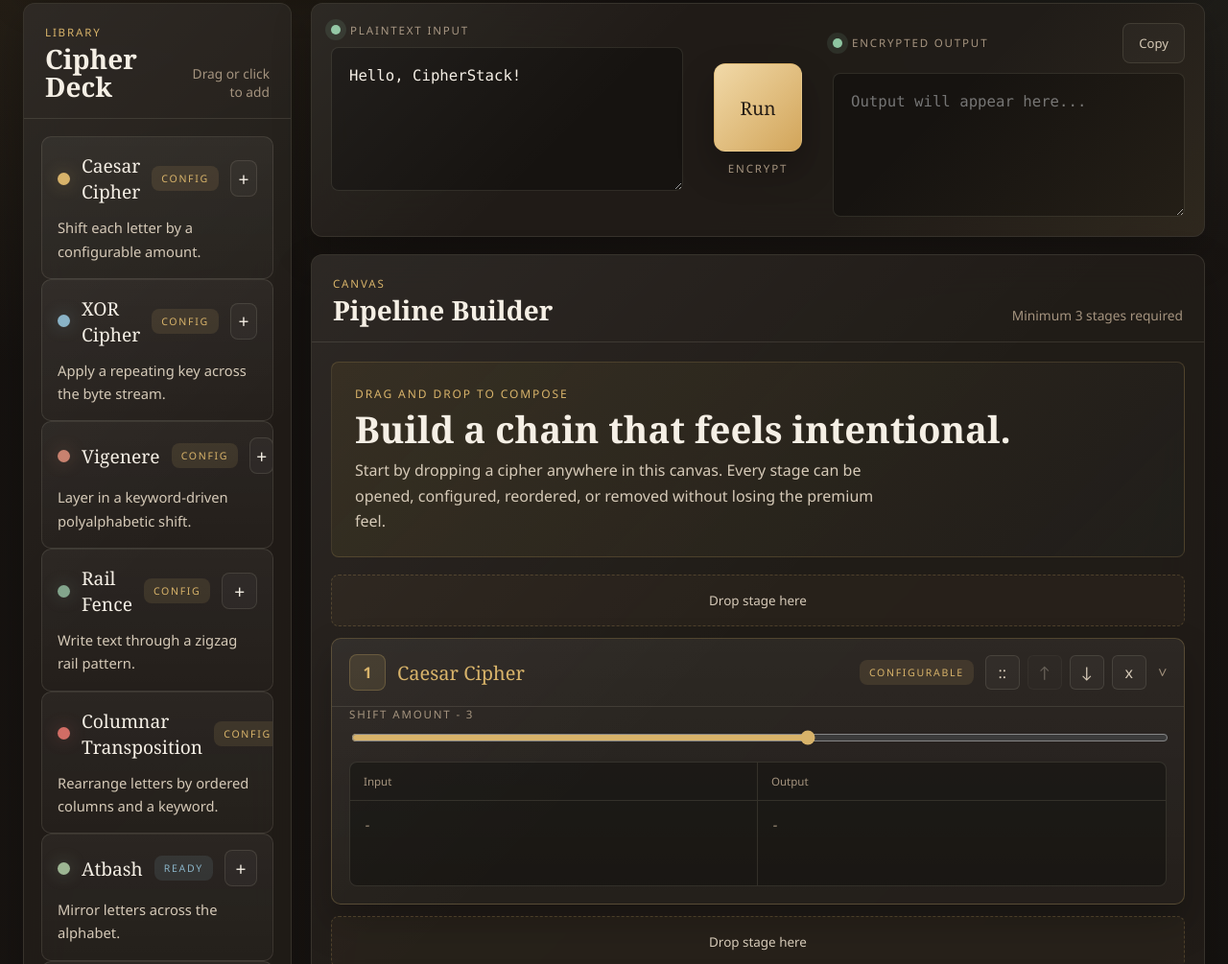
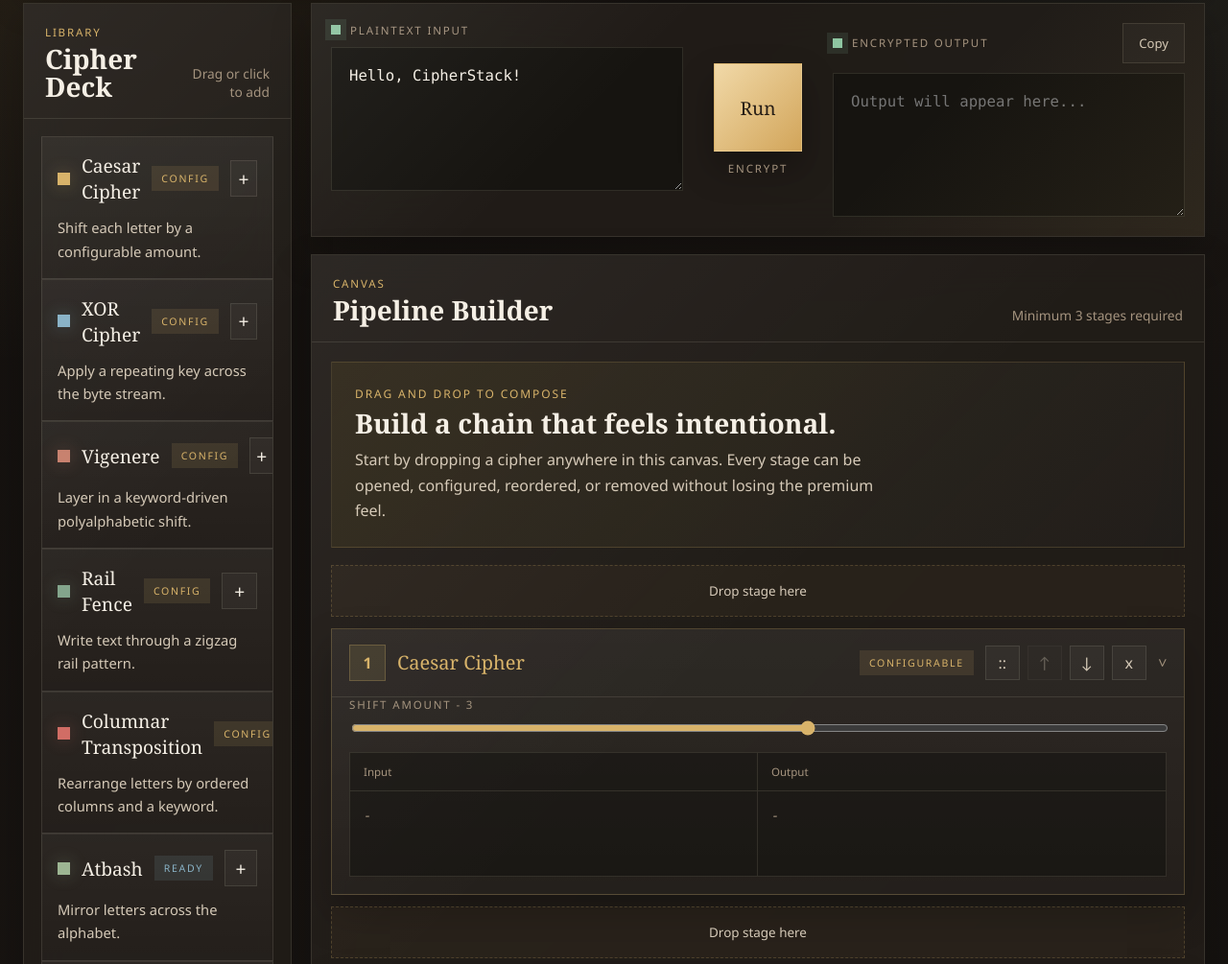
Before and after one commit to Zaki-Haider1/vyrothon, a website: page public/index.html in a window 1280 px wide. Shown: the part 427-1432 px from the top of the page at 96% size. Drawn offline with Linux system fonts and the light colour scheme.

Commit message:
radius changes

```diff
--- a/public/style.css
+++ b/public/style.css
@@ -22,10 +22,10 @@
   --success: #8ec5a1;
   --shadow: 0 28px 60px rgba(0, 0, 0, 0.34);
   --shadow-soft: 0 16px 40px rgba(0, 0, 0, 0.24);
-  --radius-xl: 12px;
-  --radius-lg: 10px;
-  --radius-md: 8px;
-  --radius-sm: 6px;
+  --radius-xl: 0px;
+  --radius-lg: 0px;
+  --radius-md: 0px;
+  --radius-sm: 0px;
   --sans: "Segoe UI", "Trebuchet MS", "Helvetica Neue", sans-serif;
   --display: "Georgia", "Times New Roman", serif;
   --mono: "Consolas", "SFMono-Regular", "Liberation Mono", monospace;
@@ -104,7 +104,7 @@ button {
 .brand-mark {
   width: 64px;
   height: 64px;
-  border-radius: 10px;
+  border-radius: 0;
   display: grid;
   place-items: center;
   color: var(--accent);
@@ -186,7 +186,7 @@ button {
 .mode-group {
   display: inline-flex;
   padding: 6px;
-  border-radius: 8px;
+  border-radius: 0;
   background: rgba(0, 0, 0, 0.16);
   border: 1px solid var(--line);
   gap: 6px;
@@ -202,7 +202,7 @@ button {
 
 .mode-btn {
   min-width: 122px;
-  border-radius: 8px;
+  border-radius: 0;
   background: transparent;
   color: var(--text-muted);
   padding: 12px 18px;
@@ -235,7 +235,7 @@ button {
 .hdr-btn,
 .copy-btn,
 .mbtn {
-  border-radius: 8px;
+  border-radius: 0;
   padding: 11px 16px;
   font-size: 0.82rem;
   color: var(--text-soft);
@@ -302,7 +302,7 @@ button {
 .stat-pill {
   min-width: 110px;
   padding: 12px 14px;
-  border-radius: 8px;
+  border-radius: 0;
   background: rgba(12, 10, 9, 0.36);
   border: 1px solid rgba(255, 255, 255, 0.06);
 }
@@ -428,7 +428,7 @@ button {
 }
 
 .dropzone-title {
-  font-size: clamp(1.8rem, 3vw, 2.6rem);
+  font-size: clamp(1.45rem, 2.2vw, 2rem);
 }
 
 .dropzone-copy {
@@ -452,7 +452,7 @@ button {
   display: inline-flex;
   align-items: center;
   padding: 7px 11px;
-  border-radius: 8px;
+  border-radius: 0;
   background: rgba(216, 179, 106, 0.12);
   color: var(--accent);
   font-size: 0.72rem;
@@ -479,7 +479,7 @@ button {
   position: relative;
   overflow: hidden;
   padding: 16px;
-  border-radius: 10px;
+  border-radius: 0;
   border: 1px solid var(--line);
   background: linear-gradient(180deg, rgba(255,255,255,0.05), rgba(255,255,255,0.02));
   cursor: grab;
@@ -508,7 +508,7 @@ button {
 .chip-dot,
 .io-dot {
   flex-shrink: 0;
-  border-radius: 999px;
+  border-radius: 0;
 }
 
 .chip-dot {
@@ -530,7 +530,7 @@ button {
 .chip-tag,
 .nbadge {
   padding: 6px 10px;
-  border-radius: 8px;
+  border-radius: 0;
   font-size: 0.66rem;
 }
 
@@ -547,7 +547,7 @@ button {
 .chip-plus {
   width: 38px;
   height: 38px;
-  border-radius: 8px;
+  border-radius: 0;
   border: 1px solid var(--line);
   background: rgba(255, 255, 255, 0.03);
   color: var(--text);
@@ -566,7 +566,7 @@ button {
 
 .canvas-dropzone,
 .drop-marker {
-  border-radius: 8px;
+  border-radius: 0;
   border: 1px dashed rgba(216, 179, 106, 0.22);
   background: rgba(216, 179, 106, 0.04);
   transition: border-color 0.2s ease, background 0.2s ease;
@@ -610,7 +610,7 @@ button {
 
 .node-card {
   overflow: hidden;
-  border-radius: 10px;
+  border-radius: 0;
   border: 1px solid var(--line);
   background: linear-gradient(180deg, rgba(255,255,255,0.06), rgba(255,255,255,0.02));
   transition: border-color 0.2s ease, box-shadow 0.2s ease, transform 0.2s ease;
@@ -631,7 +631,7 @@ button {
 .nnum {
   width: 38px;
   height: 38px;
-  border-radius: 8px;
+  border-radius: 0;
   display: grid;
   place-items: center;
   font-weight: 700;
@@ -648,7 +648,7 @@ button {
   overflow: hidden;
   text-overflow: ellipsis;
   white-space: nowrap;
-  border-radius: 8px;
+  border-radius: 0;
   padding: 7px 12px;
   color: var(--accent-ink);
   background: rgba(138, 179, 199, 0.1);
@@ -664,7 +664,7 @@ button {
 .nbtn {
   width: 36px;
   height: 36px;
-  border-radius: 6px;
+  border-radius: 0;
   border: 1px solid var(--line);
   background: rgba(255,255,255,0.03);
   color: var(--text-soft);
@@ -718,7 +718,7 @@ button {
 .io-area,
 .modal-ta {
   width: 100%;
-  border-radius: 8px;
+  border-radius: 0;
   border: 1px solid var(--line);
   background: rgba(9, 8, 7, 0.4);
   color: var(--text);
@@ -746,7 +746,7 @@ button {
 .io-pane {
   display: grid;
   grid-template-columns: 1fr 1fr;
-  border-radius: 8px;
+  border-radius: 0;
   overflow: hidden;
   border: 1px solid var(--line);
   background: rgba(10, 9, 8, 0.36);
@@ -799,7 +799,7 @@ button {
   width: 2px;
   height: 26px;
   background: linear-gradient(to bottom, rgba(216,179,106,0.42), rgba(255,255,255,0.08));
-  border-radius: 4px;
+  border-radius: 0;
 }
 
 .io-bar {
@@ -872,7 +872,7 @@ button {
 .run-btn {
   width: 92px;
   height: 92px;
-  border-radius: 12px;
+  border-radius: 0;
   border: 1px solid rgba(216, 179, 106, 0.36);
   background: linear-gradient(135deg, #f1d9a8, #d2a55a);
   color: #271e16;
@@ -903,7 +903,7 @@ button {
 }
 
 .log-entry {
-  border-radius: 10px;
+  border-radius: 0;
   border: 1px solid var(--line);
   background: rgba(255,255,255,0.03);
   overflow: hidden;
@@ -940,7 +940,7 @@ button {
 
 .log-v,
 .log-final-val {
-  border-radius: 8px;
+  border-radius: 0;
   padding: 12px 14px;
   font-family: var(--mono);
   word-break: break-word;
@@ -964,7 +964,7 @@ button {
 }
 
 .log-final {
-  border-radius: 10px;
+  border-radius: 0;
   border: 1px solid rgba(216, 179, 106, 0.2);
   background: rgba(216, 179, 106, 0.06);
   padding: 16px;
@@ -997,7 +997,7 @@ button {
   bottom: 22px;
   transform: translateX(-50%);
   padding: 14px 20px;
-  border-radius: 8px;
+  border-radius: 0;
   background: rgba(20, 18, 16, 0.94);
   border: 1px solid rgba(216, 179, 106, 0.22);
   color: var(--text);
@@ -1019,7 +1019,7 @@ button {
 
 .modal {
   width: min(640px, 100%);
-  border-radius: 10px;
+  border-radius: 0;
   border: 1px solid var(--line);
   background: var(--panel-strong);
   box-shadow: var(--shadow);
@@ -1068,7 +1068,7 @@ button {
 
 ::-webkit-scrollbar-thumb {
   background: rgba(216, 179, 106, 0.22);
-  border-radius: 6px;
+  border-radius: 0;
 }
 
 @media (max-width: 1480px) {
```
